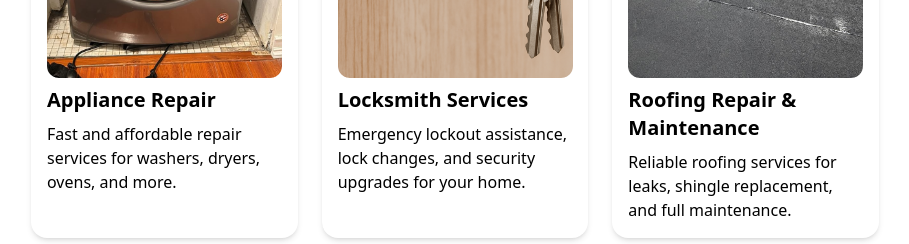
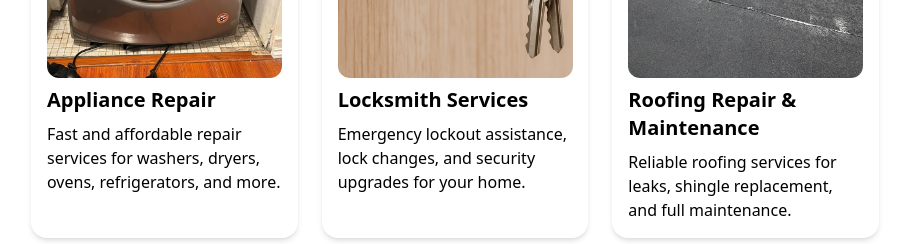
Before and after one commit to eyalg535/SUMMIT_FINAL, a Next.js app in the folder summit-final-site/: page / in a window 1280 px wide. Shown: the part 940-1184 px from the top of the page, without its empty margins (185-1094 px from the left). Built offline with nearby package versions, Linux system fonts and the light colour scheme.

Commit message:
Update index.js

```diff
--- a/summit-final-site/pages/index.js
+++ b/summit-final-site/pages/index.js
@@ -158,7 +158,7 @@ const scrollToWithOffset = (id) => {
     <img src="/appliance.jpeg" alt="Appliance Repair" className="w-full h-full object-cover" />
   </div>
   <h3 className="text-xl font-semibold mb-2">Appliance Repair</h3>
-  <p>Fast and affordable repair services for washers, dryers, ovens, and more.</p>
+  <p>Fast and affordable repair services for washers, dryers, ovens, refrigerators, and more.</p>
 </div>
 
 
```
